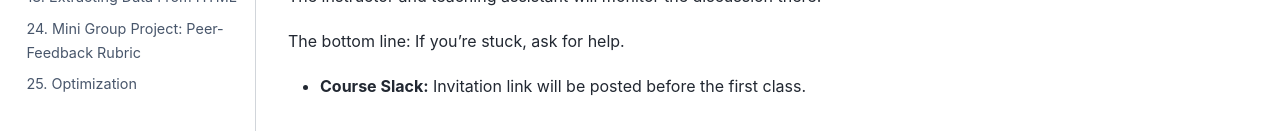
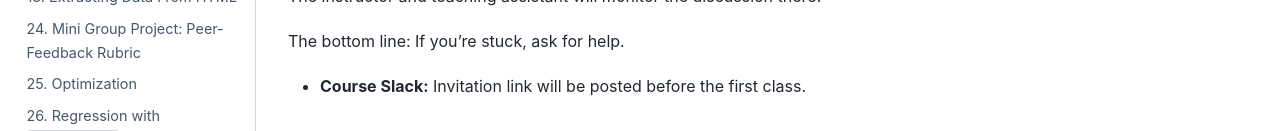
Before and after one commit to jfkoehler/bootcamp_fa_26, a Jupyter Book: the page built from syllabus.ipynb, in a window 1280 px wide and 900 px high, scrolled down 619 px. Shown: the part 769-900 px from the top of the window. Built offline with Jupyter Book 1.0.4 settings and Sphinx 7.4.7 and the Sphinx Book theme 1.1.4, drawn with Linux system fonts in a browser that asks for light colours.

Commit message:
regression activity

```diff
--- a/_toc.yml
+++ b/_toc.yml
@@ -19,3 +19,4 @@ parts:
       - file: html_data
       - file: mini-project-I
       - file: intro_optimization
+      - file: regression_activity
```
Also changed, not shown: regression_activity.ipynb.
